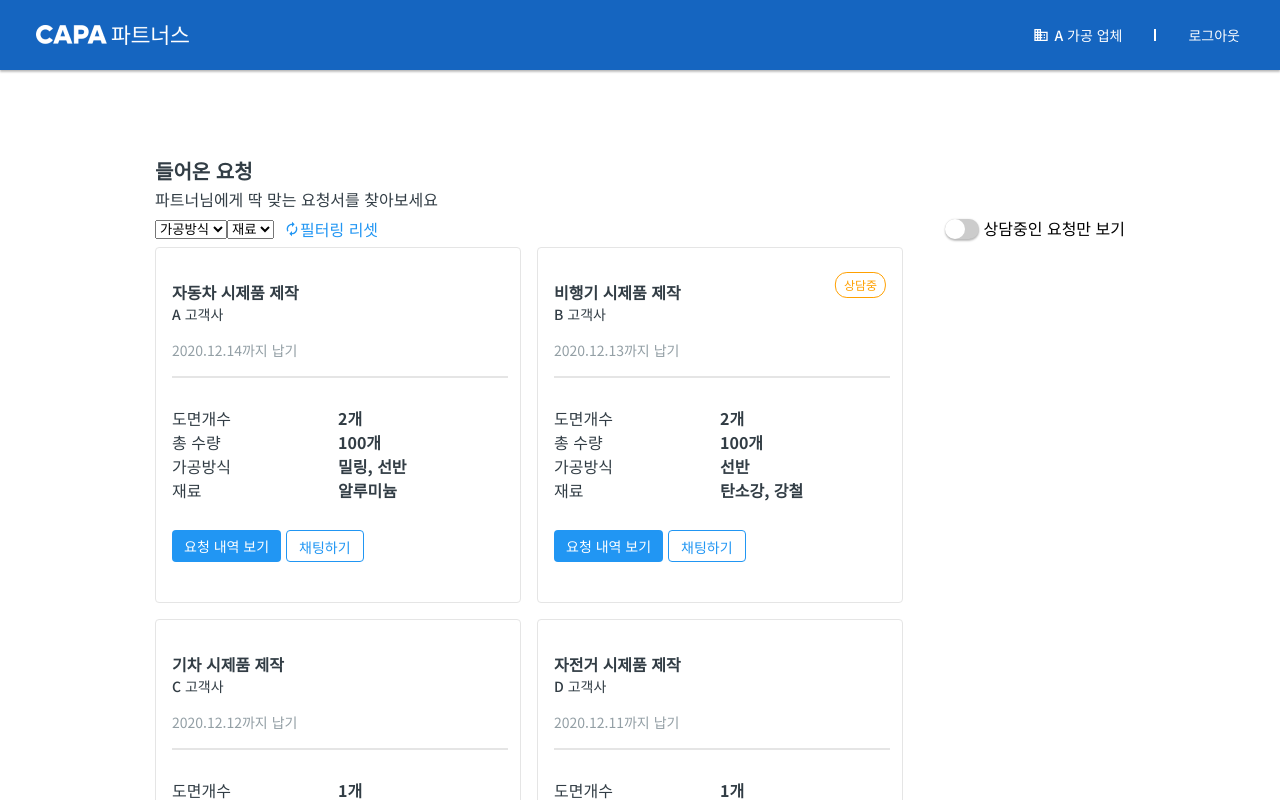
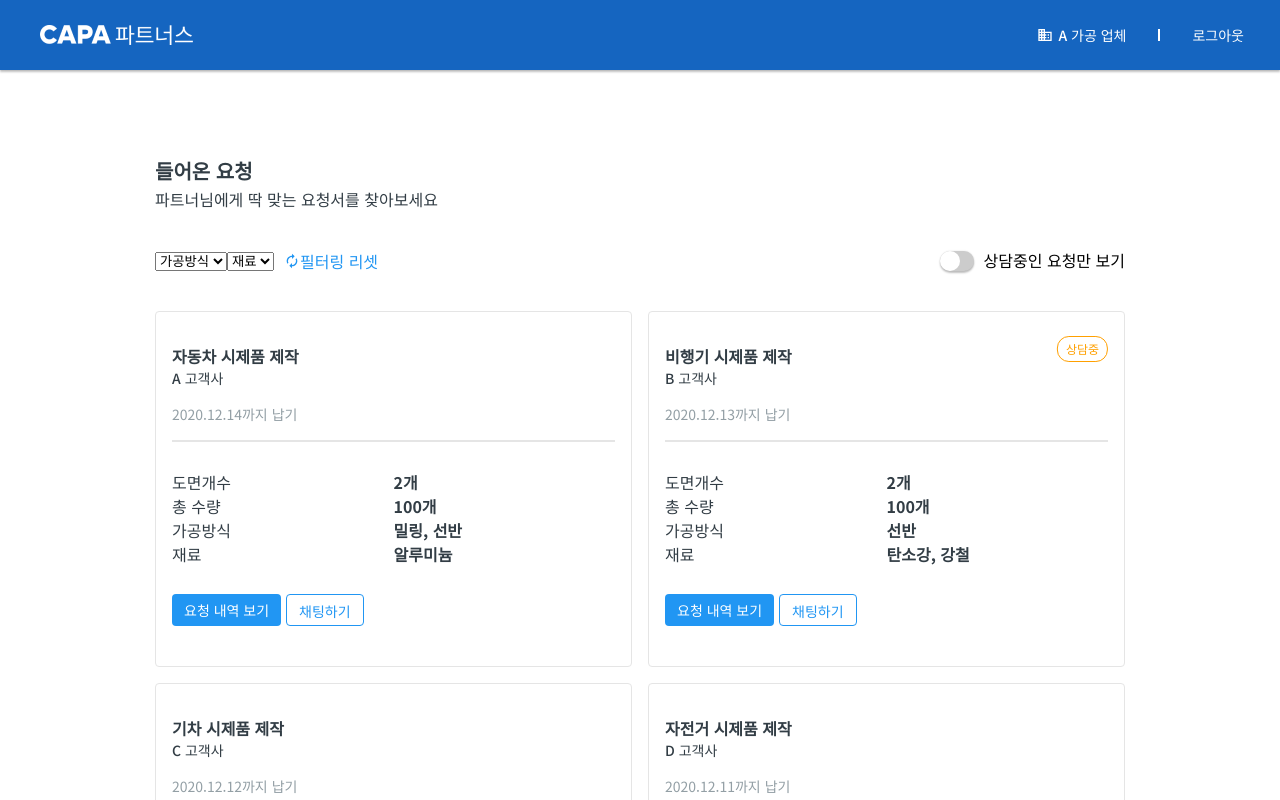
Before and after one commit to mankiww/a-team-dashboard, a React app: page / in a window 1280 px wide. Shown: the top 800 px of the page. Built offline with nearby package versions, Linux system fonts and the light colour scheme; data requests are answered from the project's data file.

Commit message:
Add: Mobile Menubar

```diff
--- a/src/GlobalStyle.tsx
+++ b/src/GlobalStyle.tsx
@@ -5,6 +5,7 @@ const GlobalStyle = createGlobalStyle`
   ${reset}
 
   body {
+    position: relative;
     font-family: "Noto Sans KR";
   }
 
@@ -14,6 +15,12 @@ const GlobalStyle = createGlobalStyle`
     font-size: 14px;
     font-weight: 500;
   }
+
+  #menu {
+    position: absolute;
+    top: 0;
+    left: 0;
+  }
 `;
 
 export default GlobalStyle;
--- a/src/components/Card.tsx
+++ b/src/components/Card.tsx
@@ -4,7 +4,8 @@ import Request from "../@types/request";
 
 const CardWrapper = styled.div`
   position: relative;
-  width: 366px;
+  width: 100%;
+  min-width: 345px;
   height: 356px;
   padding: 24px 16px;
   border-radius: 4px;
@@ -14,6 +15,10 @@ const CardWrapper = styled.div`
 
   &:hover {
     border: 2px solid #2196F3;
+  }
+
+  @media (max-width: 375px) {
+    width: calc(100%-20px);
   }
 `;
 
@@ -43,7 +48,6 @@ const Due = styled.p`
 `;
 
 const Divider = styled.hr`
-  width: 334px;
   border: 1px solid #E5E5E5;
 `;
 
--- a/src/components/CardList.tsx
+++ b/src/components/CardList.tsx
@@ -4,7 +4,8 @@ import Card from "./Card";
 import Request from "../@types/request";
 
 const CardListContainer = styled.div`
-  display: flex;
+  display: grid;
+  grid-template-columns: repeat(auto-fill, minmax(344px, 1fr));
   gap: 16px;
   flex-wrap: wrap;
 `;
--- a/src/components/DashBoard.tsx
+++ b/src/components/DashBoard.tsx
@@ -1,5 +1,4 @@
 import styled from "styled-components";
-import { useEffect, useState } from "react";
 
 import Heading from "./Heading";
 import CardList from "./CardList";
@@ -7,6 +6,11 @@ import { useFilterRequests } from "../hooks/useFilteredRequests";
 
 const Main = styled.div`
   padding: 155px;
+
+  @media (max-width: 750px) {
+    padding: 10px;
+    margin-top: 80px;
+  }
 `;
 
 export default function DashBoard() {
--- a/src/components/Header.tsx
+++ b/src/components/Header.tsx
@@ -1,60 +1,58 @@
 import styled from "styled-components";
-import { MdDomain } from "react-icons/md";
+import { MdMenu } from "react-icons/md";
 
+import { useState } from "react";
 import logo from "../image/logo.png";
+import UserInfo from "./UserInfo";
+import Logout from "./Logout";
+import MenuBar from "./MenuBar";
 
 const HeaderContainer = styled.header`
-  position: absolute;
+  position: fixed;
   left: 0%;
   right: 0%;
   top: 0%;
   bottom: 0%;
+  z-index: 1;
+
+  display: flex;
+  align-items: center;
+  justify-content: space-between;
+  box-sizing: border-box;
   height: 70px;
+  padding: 10px 20px;
+
   color: #ffffff;
   background: #1565C0;
   box-shadow: 0px 0px 2px rgba(0, 0, 0, 0.12), 0px 2px 2px rgba(0, 0, 0, 0.24);
+
+  @media (max-width: 450px) {
+    justify-content: flex-start;
+    height: 44px;
+  }
 `;
 
 const Logo = styled.img`
-  position: absolute;
-  left: 2.78%;
-  right: 86.6%;
-  top: 35.71%;
-  bottom: 35.71%;
+  margin: 0 20px;
+
+  @media (max-width: 450px) {
+    width: 92px;
+    height: 12px;
+  }
 `;
 
 const LoginInfo = styled.div`
-  position: absolute;
-  right: 40px;
-  top: 25px;
-
   display: flex;
   flex-direction: row;
   justify-content: flex-end;
   align-items: center;
-  width: 208.67px;
-  height: 20px;
-  padding: 0px;
-`;
+  padding: 16px;
 
-const UserInfo = styled.div`
-  display: flex;
-  align-items: center;
-  width: 105.67px;
-  height: 20px;
-
-  svg {
-    margin: 0 5px;
+  @media (max-width: 450px) {
+    div {
+      display: none;
+    }
   }
-`;
-
-const UserName = styled.div`
-  text-align: end;
-  font-style: normal;
-  font-weight: 500;
-  font-size: 14px;
-  line-height: 20px;
-  white-space: nowrap;
 `;
 
 const Divider = styled.div`
@@ -63,27 +61,41 @@ const Divider = styled.div`
   margin: 0px 32px;
 `;
 
-const Button = styled.div`
-  font-weight: 400;
-  font-size: 14px;
-  line-height: 20px;
+const MenuButton = styled.div`
+  display: none;
 
-  display: flex;
-  align-items: center;
-  white-space: nowrap;
+  svg {
+    width: 24px;
+    height: 24px;
+  }
+
+  @media (max-width: 450px) {
+    display: block;
+  }
 `;
 
 export default function Header() {
+  const [isShowingMenu, setIsShowingMenu] = useState(false);
+
+  const handleMenuButtonClick = () => {
+    setIsShowingMenu(true);
+  };
+
+  const handleMenuClose = () => {
+    setIsShowingMenu(false);
+  };
+
   return (
     <HeaderContainer>
+      {isShowingMenu && <MenuBar onClose={handleMenuClose} name="A 가공 업체" />}
+      <MenuButton>
+        <MdMenu onClick={handleMenuButtonClick} />
+      </MenuButton>
       <Logo src={logo} alt="CAPA파트너스" />
       <LoginInfo>
-        <UserInfo>
-          <MdDomain />
-          <UserName>A 가공 업체</UserName>
-        </UserInfo>
+        <UserInfo name="A 가공 업체" />
         <Divider />
-        <Button>로그아웃</Button>
+        <Logout />
       </LoginInfo>
     </HeaderContainer>
   );
--- /dev/null
+++ b/src/components/Logout.tsx
@@ -0,0 +1,13 @@
+import styled from "styled-components";
+
+const Button = styled.div`
+  font-weight: 400;
+  font-size: 14px;
+  line-height: 20px;
+
+  white-space: nowrap;
+`;
+
+export default function Logout() {
+  return (<Button>로그아웃</Button>);
+}
--- /dev/null
+++ b/src/components/MenuBar.tsx
@@ -0,0 +1,101 @@
+import React, { useState } from "react";
+import ReactDOM from "react-dom";
+import styled from "styled-components";
+
+import colorLogo from "../image/color_logo.png";
+import UserInfo from "./UserInfo";
+import Logout from "./Logout";
+
+const MenuBarWrapper = styled.div`
+  position: fixed;
+  top: 0;
+  left: 0;
+  z-index: 2;
+
+  display: block;
+  width: 100%;
+  height: 100%;
+  background-color: #00000088;
+
+  &.closing {
+    background-color: #00000000;
+    transition: 1s;
+  }
+`;
+
+const MenuBarContainer = styled.div`
+  width: 280px;
+  height: 100%;
+
+  background-color: #ffffff;
+  overflow: hidden;
+
+  animation: appear 1s;
+
+  &.closing {
+    animation: disappear 1s;
+  }
+
+  @keyframes appear {
+    from { transform: translateX(-100%) }
+    to { transform: translateX(0) }
+  }
+
+  @keyframes disappear {
+    from { transform: translateX(0) }
+    to { transform: translateX(-100%) }
+  }
+`;
+
+const MenuWrapper = styled.div`
+  display: flex;
+  flex-direction: column;
+  gap: 24px;
+  padding: 36px 32px;
+`;
+
+const LogoContainer = styled.div`
+  z-index: 3;
+
+  display: flex;
+  align-items: center;
+  width: 280px;
+  height: 44px;
+  padding: 0 16px;
+  border-bottom: 1px solid #E5E5E5;
+  background-color: #ffffff;
+`;
+
+interface MenubarProps {
+  name?: string,
+  onClose: () => void,
+}
+
+export default function MenuBar({ name, onClose }: MenubarProps) {
+  const [isClosing, setIsClosing] = useState(false);
+
+  const handleBackGroundClick = (ev: React.MouseEvent<HTMLDivElement>) => {
+    if (ev.currentTarget === ev.target) {
+      setIsClosing(true);
+
+      setTimeout(() => {
+        onClose();
+      }, 1000);
+    }
+  };
+
+  return ReactDOM.createPortal(
+    <MenuBarWrapper onClick={handleBackGroundClick} className={isClosing ? "closing" : ""}>
+      <MenuBarContainer className={isClosing ? "closing" : ""}>
+        <LogoContainer>
+          <img src={colorLogo} alt="CAPA파트너스" />
+        </LogoContainer>
+        <MenuWrapper>
+          <UserInfo name={name} />
+          <Logout />
+        </MenuWrapper>
+      </MenuBarContainer>
+    </MenuBarWrapper>,
+    document.getElementById("menu"),
+  );
+}
--- a/src/components/ToggleButton.tsx
+++ b/src/components/ToggleButton.tsx
@@ -5,7 +5,6 @@ const ToggleButtonContainer = styled.label`
   display: inline-block;
   width: 34px;
   height: 20px;
-  margin: 5px;
 `;
 
 const HiddenInput = styled.input`
--- /dev/null
+++ b/src/components/UserInfo.tsx
@@ -0,0 +1,30 @@
+import styled from "styled-components";
+import { MdDomain } from "react-icons/md";
+
+const UserInfoContainer = styled.div`
+  display: flex;
+  align-items: center;
+`;
+
+const UserName = styled.div`
+  margin-left: 5px;
+
+  font-weight: 500;
+  font-size: 14px;
+  line-height: 20px;
+
+  white-space: nowrap;
+`;
+
+interface UserInfoProps {
+  name: string,
+}
+
+export default function UserInfo({ name }: UserInfoProps) {
+  return (
+    <UserInfoContainer>
+      <MdDomain />
+      <UserName>{name}</UserName>
+    </UserInfoContainer>
+  );
+}
--- a/src/hooks/useFilteredRequests.tsx
+++ b/src/hooks/useFilteredRequests.tsx
@@ -12,6 +12,13 @@ const FilterBarContainer = styled.div`
   justify-content: space-between;
   align-items: center;
   width: 100%;
+  margin: 32px 0;
+  white-space: nowrap;
+
+  @media (max-width: 750px) {
+    flex-direction: column;
+    align-items: flex-start;
+  }
 `;
 
 const FiltersWrapper = styled.div`
@@ -21,6 +28,7 @@ const FiltersWrapper = styled.div`
 
 const ToggleButtonLabel = styled.p`
   display: inline;
+  margin-left: 10px;
 `;
 
 const ResetButtonWrapper = styled.div`
@@ -111,13 +119,11 @@ export function useFilterRequests(): [Request[], JSX.Element] {
 
   const filterBar = (
     <FilterBarContainer>
-      {!isReset && (
-        <FiltersWrapper>
-          <DropBox subject="가공방식" options={methods} onChange={setSelectedMethods} />
-          <DropBox subject="재료" options={materials} onChange={setSelectedMaterials} />
-          {resetButton}
-        </FiltersWrapper>
-      )}
+      <FiltersWrapper>
+        <DropBox subject="가공방식" options={isReset ? [] : methods} onChange={setSelectedMethods} />
+        <DropBox subject="재료" options={isReset ? [] : materials} onChange={setSelectedMaterials} />
+        {resetButton}
+      </FiltersWrapper>
       <div>
         <ToggleButton isChecked={isOnlyOnProcess} onToggle={setIsOnlyOnProcess} />
         <ToggleButtonLabel>상담중인 요청만 보기</ToggleButtonLabel>
--- a/src/index.html
+++ b/src/index.html
@@ -10,5 +10,6 @@
 </head>
 <body>
   <div id="app"></div>
+  <div id="menu"></div>
 </body>
 </html>
```
